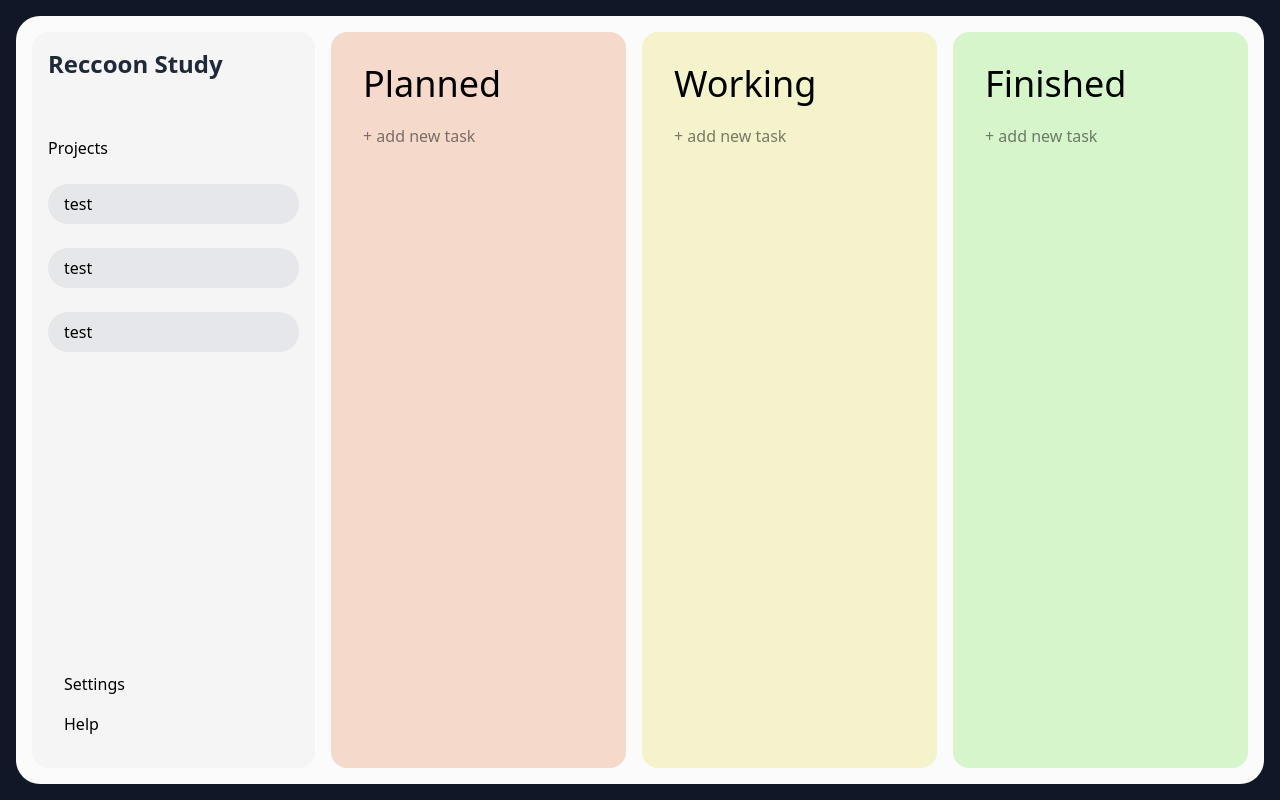
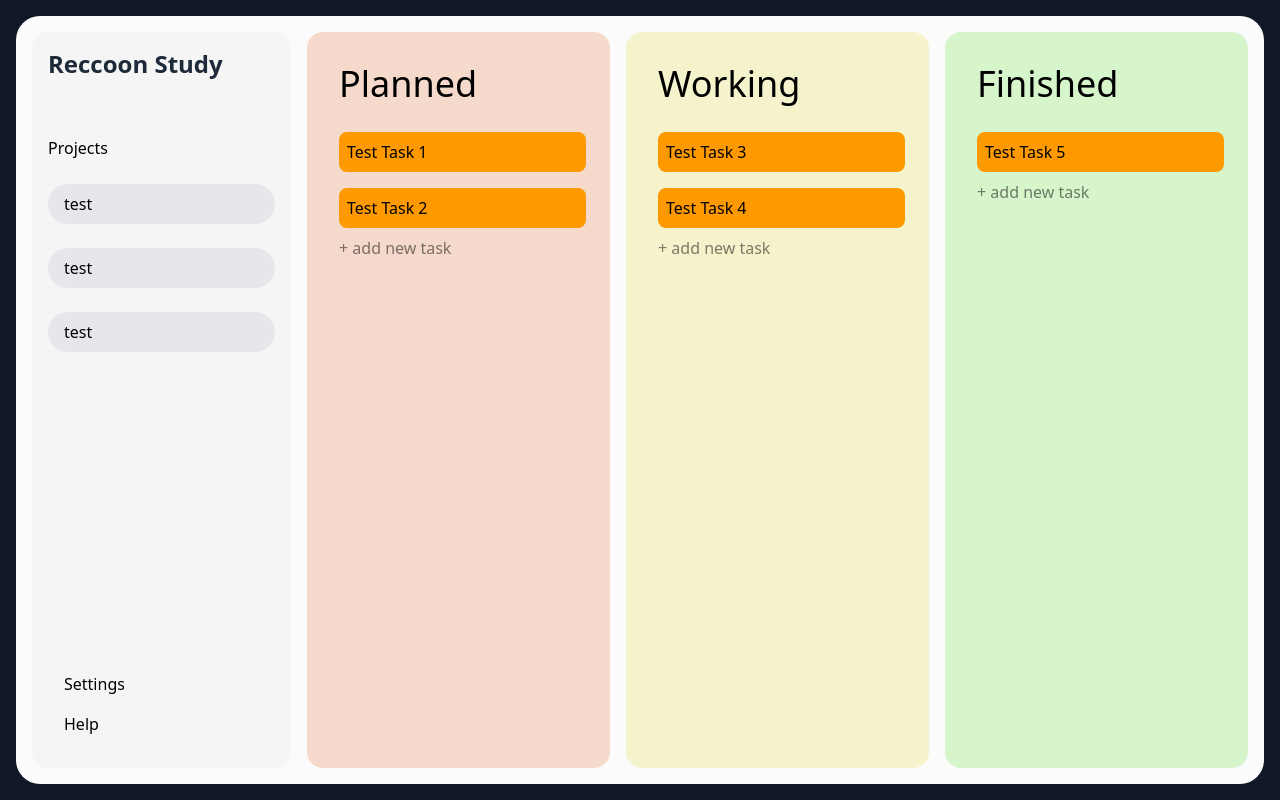
Before and after one commit to guanyu-gerry-tao/reccoon-study-todolist, a React (Vite) app in the folder web-client/: page / in a window 1280 px wide. Built offline with nearby package versions, Linux system fonts and the light colour scheme.

Commit message:
add Test initial task data

```diff
--- a/web-client/src/components/AddNewTask.tsx
+++ b/web-client/src/components/AddNewTask.tsx
@@ -1,10 +1,11 @@
 import '../App.css'
 
 import type { TaskActions } from './type.ts';
+import Dashline from './Dashline.tsx';
 
 import Project from './Project.tsx'
 
-function AddNewTask({ actions, status }: { actions: TaskActions, status: 'planned' | 'working' | 'finished' }) {
+function AddNewTask({ actions, status }: { actions: TaskActions, status: number }) {
 
   const handleKeyboard = (e: React.KeyboardEvent<HTMLInputElement>) => {
     if (e.key === 'Enter') { // Check if the Enter key is pressed: this will add a new task
@@ -26,8 +27,10 @@ function AddNewTask({ actions, status }: { actions: TaskActions, status: 'planne
 
   return (
     <>
-      <div></div>
-      <input type="text" placeholder={"+ add new task"} onKeyDown={handleKeyboard}/>
+      <input type="text"
+      placeholder={"+ add new task"}
+      onKeyDown={handleKeyboard}
+      className='cursor-default outline-0'/>
     </>
   )
 }
--- a/web-client/src/components/Task.tsx
+++ b/web-client/src/components/Task.tsx
@@ -28,10 +28,27 @@ function Task({ taskInfo, actions }: {taskInfo: TaskItem, actions: TaskActions})
     }
   };
 
+  const handleDragStart = (e: React.DragEvent<HTMLInputElement>) => {
+    console.log(`Drag started for task: ${taskInfo.id}`);
+    const rect = e.currentTarget.getBoundingClientRect();
+    e.dataTransfer.setDragImage(
+      e.currentTarget,
+      e.clientX - rect.left,
+      e.clientY - rect.top
+    ); // Set the drag image to the center of the input field
+  }
+
   return (
-    <>
-      <input type="text" defaultValue={taskInfo.title} onClick={handleClickTitle} onKeyDown={handleKeyboard}/>
-    </>
+    <div className='bg-amber-500 rounded-lg m-2 ml-0 mr-6 p-2'
+    draggable={true}
+    onDragStart={handleDragStart}>
+      <input
+      className='cursor-default outline-0'
+      type="text"
+      defaultValue={taskInfo.title}
+      onClick={handleClickTitle}
+      onKeyDown={handleKeyboard}/>
+    </div>
   )
 }
 
--- a/web-client/src/components/TaskList.tsx
+++ b/web-client/src/components/TaskList.tsx
@@ -1,6 +1,5 @@
 import '../App.css'
 import Task from './Task.tsx';
-import Dashline from './Dashline.tsx';
 import type { TaskItem, TaskActions } from './type.ts';
 
 
@@ -11,7 +10,6 @@ function Tasklist({tasks, actions}: {tasks: TaskItem[], actions: TaskActions}) {
         {tasks.map((task: TaskItem) => (
           <div key={task.id}>
             <Task taskInfo={task} actions={actions} />
-            <Dashline />
           </div>
         ))}
     </>
--- a/web-client/src/components/TodoColumn.tsx
+++ b/web-client/src/components/TodoColumn.tsx
@@ -10,7 +10,7 @@ function TodoColumn({title, bgColor, status, actions, tasks} : TodoColumnProps)
 
   return (
     <>
-        <div className='relative bg-[#ac7d7d] rounded-2xl m-2 p-8 h-[calc(100vh-4rem)] w-80 flex flex-col' style={{backgroundColor: bgColor}}>
+        <div className='relative bg-[#ac7d7d] rounded-2xl m-2 p-8 pr-0 h-[calc(100vh-4rem)] w-80 flex flex-col' style={{backgroundColor: bgColor}}>
             <h1 className='relative text-4xl h-15 '>{title}</h1>
             <TaskList tasks={tasks} actions={actions}/>
             <div>
--- a/web-client/src/components/Todolist.tsx
+++ b/web-client/src/components/Todolist.tsx
@@ -4,18 +4,20 @@ import '../App.css'
 
 import Menubar from './Menubar.tsx'
 import TodoColumn from './TodoColumn.tsx'
+import {loadInitData} from '../data/loadInitData.ts'
 
 import type { TaskItem, NewTaskItem } from './type.ts'
 
 
 function Todolist() {
 
-  const [tasks, setTasks] = useImmer<TaskItem[]>([]);
+  const testInitData = loadInitData();
+  const [tasks, setTasks] = useImmer<TaskItem[]>(testInitData);
 
   const addTask = (newTask: NewTaskItem) => {
     setTasks(draft => {
       const id = crypto.randomUUID();
-      draft.push({ ...newTask, id, isPending: false, isDeleted: false, isArchived: false });
+      draft.push({ ...newTask, id, isCompleted: false, isPending: false, isDeleted: false, isArchived: false });
       console.log(`Task added with id: ${id}`);
     });
   };
@@ -63,9 +65,9 @@ function Todolist() {
     <>
       <div className='relative flex flex-row'>
         <Menubar />
-        <TodoColumn title={"Planned"} bgColor='#f5dacb' status='planned' actions={taskActions} tasks={tasks.filter(task => task.status === 'planned' && checkIfTaskAppears(task))}/>
-        <TodoColumn title={"Working"} bgColor='#f5f3cb' status='working' actions={taskActions} tasks={tasks.filter(task => task.status === 'working' && checkIfTaskAppears(task))}/>
-        <TodoColumn title={"Finished"} bgColor='#d6f5cb' status='finished' actions={taskActions} tasks={tasks.filter(task => task.status === 'finished' && checkIfTaskAppears(task))}/>
+        <TodoColumn title={"Planned"} bgColor='#f5dacb' status={0} actions={taskActions} tasks={tasks.filter(task => task.status === 0 && checkIfTaskAppears(task))}/>
+        <TodoColumn title={"Working"} bgColor='#f5f3cb' status={1} actions={taskActions} tasks={tasks.filter(task => task.status === 1 && checkIfTaskAppears(task))}/>
+        <TodoColumn title={"Finished"} bgColor='#d6f5cb' status={2} actions={taskActions} tasks={tasks.filter(task => task.status === 2 && checkIfTaskAppears(task))}/>
       </div>
     </>
   )
--- a/web-client/src/components/type.ts
+++ b/web-client/src/components/type.ts
@@ -2,21 +2,22 @@
 type TaskItem = NewTaskItem & {
   id: string;
   isPending: boolean;
+  isCompleted: boolean;
   isDeleted: boolean;
   isArchived: boolean;
 }
 
 type NewTaskItem = {
     title: string;
-    dueDate?: Date;
+    dueDate?: Date | undefined
     description?: string;
-    status: 'planned' | 'working' | 'finished';
+    status: number; // 0: Now, 1: Next, 2: Later
 };
 
 type TodoColumnProps = {
   title: React.ReactNode;
   bgColor: string;
-  status: 'planned' | 'working' | 'finished';
+  status: number;
   actions: TaskActions;
   tasks: TaskItem[];
 }
--- /dev/null
+++ b/web-client/src/data/loadInitData.ts
@@ -0,0 +1,12 @@
+import taskList from './testList.json';
+import type {TaskItem} from '../components/type.ts';
+
+export function loadInitData(): TaskItem[] {
+    return Object.entries(taskList.taskList).map(([key, value]) => {
+        return {
+            id: key,
+            ...value,
+            dueDate: value.dueDate ? new Date(value.dueDate) : undefined
+        }
+    });
+}
--- /dev/null
+++ b/web-client/src/data/testList.json
@@ -0,0 +1,54 @@
+{
+    "taskList":{
+        "testTask1": {
+            "title": "Test Task 1",
+            "dueDate": "2023-10-01",
+            "description": "This is a test task for demonstration purposes.",
+            "status": 0,
+            "isPending": false,
+            "isCompleted": false,
+            "isDeleted": false,
+            "isArchived": false
+        },
+        "testTask2": {
+            "title": "Test Task 2",
+            "dueDate": "2023-10-02",
+            "description": "This is another test task for demonstration purposes.",
+            "status": 0,
+            "isPending": false,
+            "isCompleted": false,
+            "isDeleted": false,
+            "isArchived": false
+        },
+        "testTask3": {
+            "title": "Test Task 3",
+            "dueDate": "2023-10-03",
+            "description": "This is yet another test task for demonstration purposes.",
+            "status": 1,
+            "isPending": false,
+            "isCompleted": false,
+            "isDeleted": false,
+            "isArchived": false
+        },
+        "testTask4": {
+            "title": "Test Task 4",
+            "dueDate": "2023-10-04",
+            "description": "This is a test task that is archived.",
+            "status": 1,
+            "isPending": false,
+            "isCompleted": false,
+            "isDeleted": false,
+            "isArchived": false
+        },
+        "testTask5": {
+            "title": "Test Task 5",
+            "dueDate": "2023-10-05",
+            "description": "This is a test task that is deleted.",
+            "status": 2,
+            "isPending": false,
+            "isCompleted": false,
+            "isDeleted": false,
+            "isArchived": false
+        }
+    }
+}
```
Also changed, not shown: 1 other file (tests, documents, lock files or other folders).
